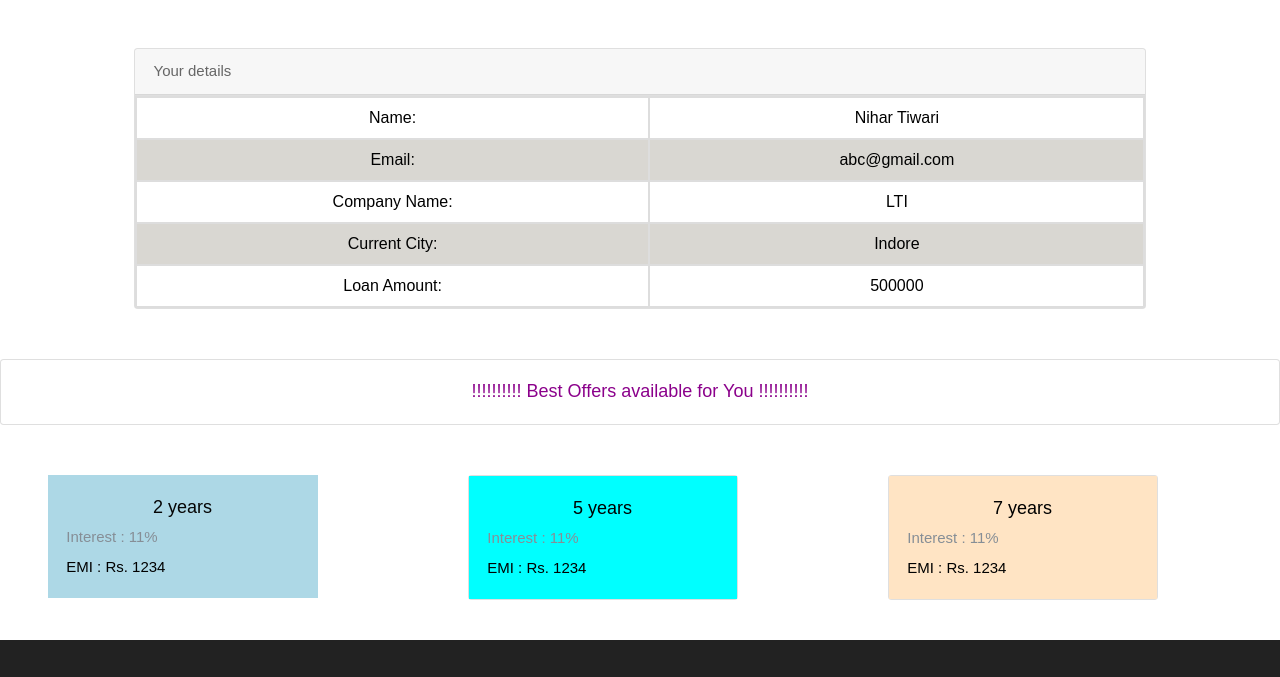
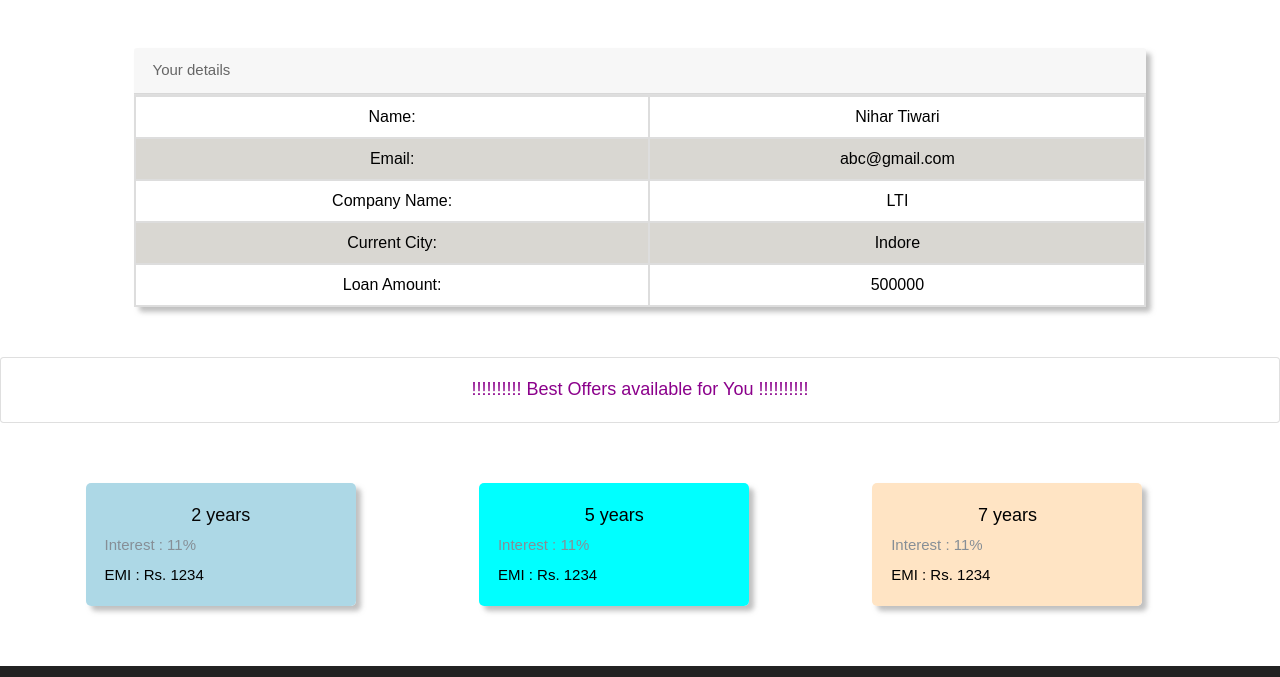
Before and after one commit to nikhil97agr/loan-application, a plain HTML site: page FrontEnd/offers.html in a window 1280 px wide. Shown: the part 119-796 px from the top of the page. Drawn offline with Linux system fonts and the light colour scheme; a web font is replaced by a local one.

Commit message:
offer/final page temp

```diff
--- a/FrontEnd/offers.html
+++ b/FrontEnd/offers.html
@@ -224,7 +224,7 @@
 		</div>
 		<div class="row m-rl-10 justify-content-center" style="margin-top:50px;">
 
-			<div class="card" style="width: 67.5rem;">
+			<div class="card" style="width: 67.5rem;border-width: 0px;box-shadow: 5px 5px 5px #88888888">
 				<div class="card-header">
 					Your details
 				</div>
@@ -264,10 +264,10 @@
 				!!!!!!!!!!  Best Offers available for You  !!!!!!!!!!
 			</div>
 		</div>
-		<div class="row m-rl-10 justify-content-around" style="margin-top:50px;">
-			<div class="card" style="width: 18rem; border-width: 0px;">
+		<div class="row justify-content-around" style="margin:50px;">
+			<div class="card" style="width: 18rem; border-width: 0px; border-radius: 5px;box-shadow: 5px 5px 5px #88888888;margin: 10px;">
 				<a onclick="toFinal()" style=" cursor: pointer;">
-					<div class="card-body" style="background-color:lightblue;">
+					<div class="card-body" style="background-color:lightblue;border-radius: 5px;">
 						<h5 class="card-title" style="text-align: center;font-size:large;color:rgb(5, 5, 5);">2 years
 						</h5>
 						<h6 class="card-subtitle mb-2 text-muted" style="color: black;">Interest : 11% </h6>
@@ -275,9 +275,9 @@
 					</div>
 			</div>
 			</a>
-			<div class="card" style="width: 18rem;">
+			<div class="card" style="width: 18rem;border-width: 0px; border-radius: 5px;box-shadow: 5px 5px 5px #88888888;margin: 10px;">
 				<a  onclick="toFinal()" style=" cursor: pointer;">
-					<div class="card-body" style="background-color: aqua;">
+					<div class="card-body" style="background-color: aqua;border-radius: 5px;">
 						<h5 class="card-title" style="text-align: center;font-size:large;color:rgb(0, 0, 0);">5 years
 						</h5>
 						<h6 class="card-subtitle mb-2 text-muted" style="color: black;">Interest : 11% </h6>
@@ -285,9 +285,9 @@
 					</div>
 			</div>
 			</a>
-			<div class="card" style="width: 18rem;">
+			<div class="card" style="width: 18rem;border-width: 0px; border-radius: 5px;box-shadow: 5px 5px 5px #88888888;margin: 10px;">
 				<a  onclick="toFinal()" style=" cursor: pointer;">
-					<div class="card-body" style="background-color:bisque;">
+					<div class="card-body" style="background-color:bisque;border-radius: 5px;">
 						<h5 class="card-title" style="text-align: center;font-size:large;color:rgb(0, 0, 0);">7 years
 						</h5>
 						<h6 class="card-subtitle mb-2 text-muted" style="color: black;">Interest : 11% </h6>
```
